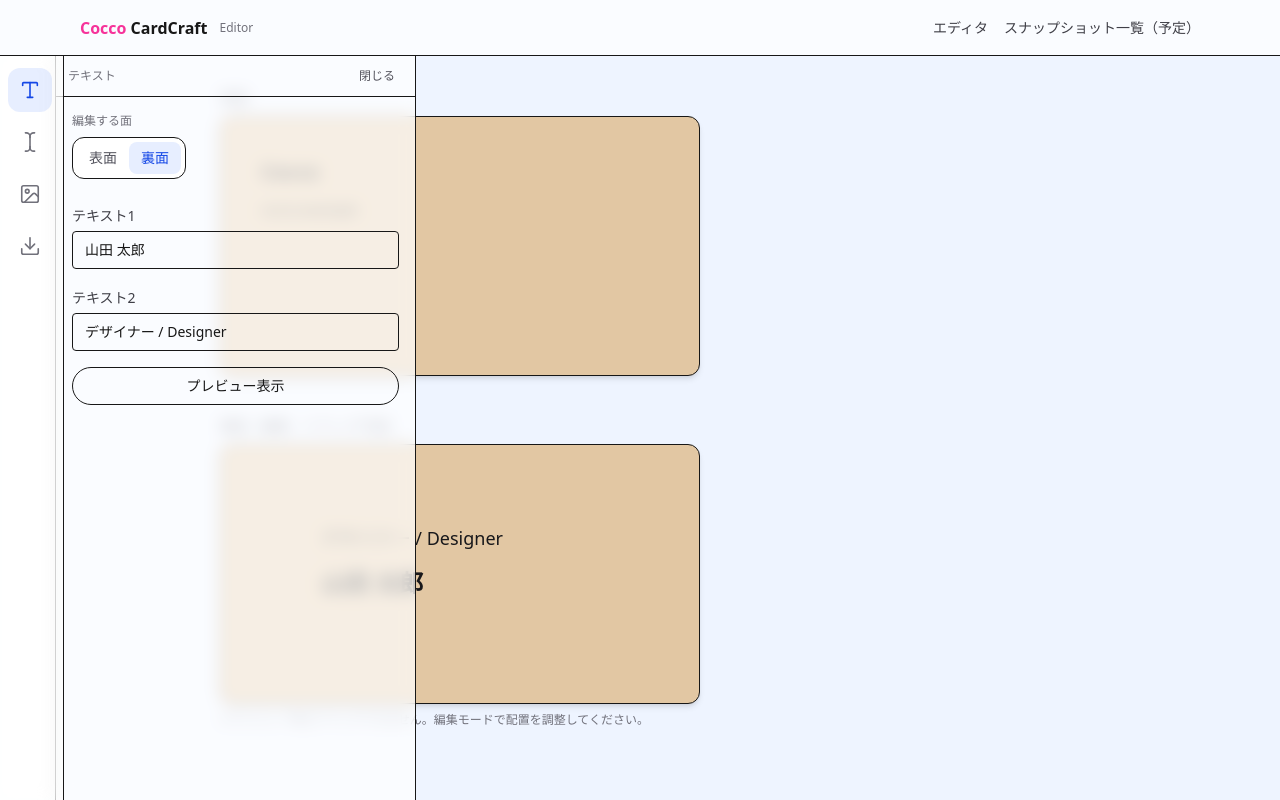
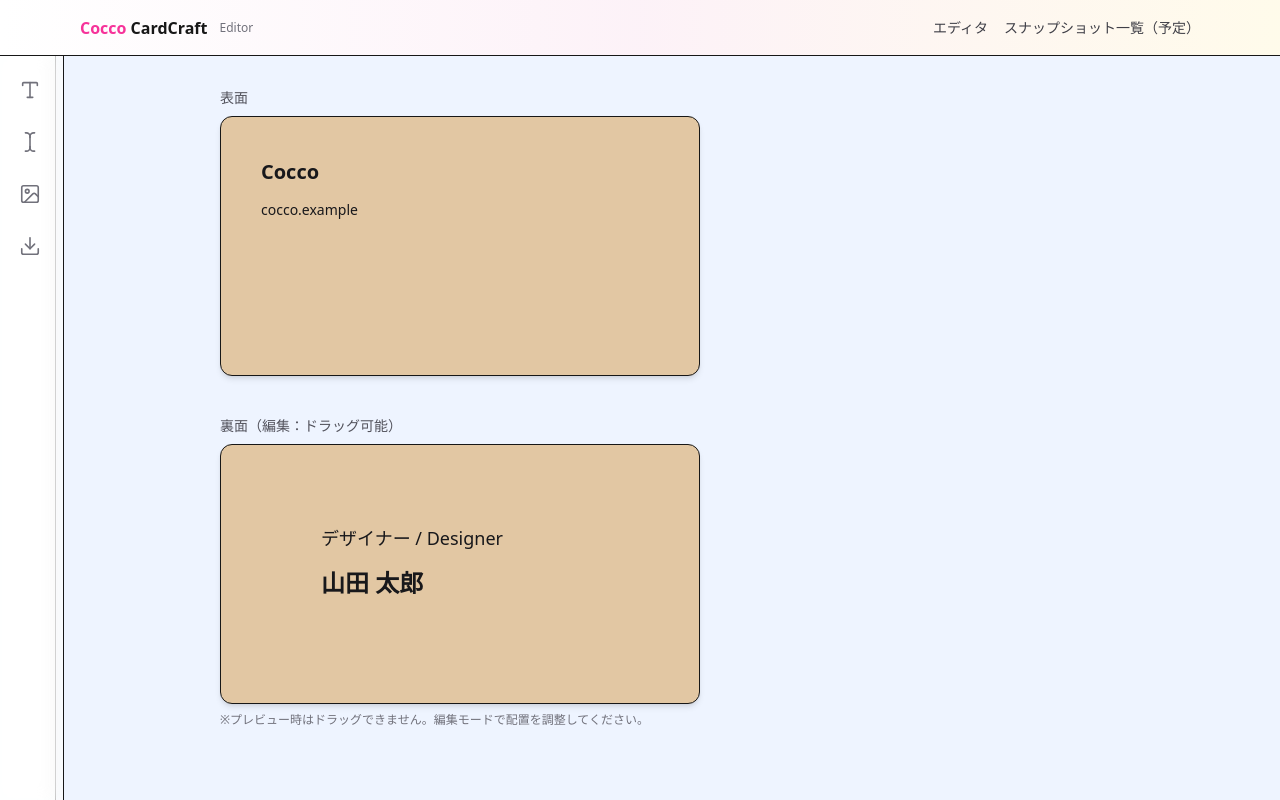
Before and after one commit to muu-ima/muu-cardcraft-lite, a Next.js app: page /editor in a window 1280 px wide. Built offline with nearby package versions, Linux system fonts and the light colour scheme.

Commit message:
refactor:Toolbar.tsxのトグルスイッチ修正案を

```diff
--- a/app/components/ToolPanel.tsx
+++ b/app/components/ToolPanel.tsx
@@ -1,3 +1,5 @@
+// @/app/components/ToolPanel.tsx
+
 "use client";
 
 import type { Block } from "@/hooks/useCardBlocks";
@@ -7,14 +9,13 @@ import type { DesignKey } from "@/shared/design";
 import TextTab from "@/app/components/tabs/TextTab";
 import DesignTab from "@/app/components/tabs/DesignTab";
 import ExportTab from "@/app/components/tabs/ExportTab";
-// import FontTab from "@/app/components/tabs/FontTab"; // あるなら
 
 type Side = "front" | "back";
 
 type Props = {
   open: boolean;
   onClose: () => void;
-  activeTab: TabKey;
+  activeTab: TabKey | null;
 
   side: Side;
   onChangeSide: (side: Side) => void;
@@ -51,20 +52,22 @@ export default function ToolPanel({
   onChangeDesign,
   onDownload,
 }: Props) {
-  if (!open) return null; // ★ここが「パッと消える」の正体
+  // ✅ open と activeTab を一致させる（事故防止）
+  if (!open || !activeTab) return null;
+
+  const title =
+    activeTab === "text"
+      ? "テキスト"
+      : activeTab === "design"
+      ? "デザイン"
+      : activeTab === "export"
+      ? "書き出し"
+      : "パネル";
 
   return (
-    <aside className="fixed left-14 top-14 z-30 h-screen w-[360px] border-r bg-white/70 backdrop-blur">
+    <aside className="fixed left-14 top-14 z-30 h-[calc(100vh-56px)] w-[360px] border-r bg-white/70 backdrop-blur">
       <div className="flex items-center justify-between border-b px-3 py-2">
-        <p className="text-xs text-zinc-500">
-          {activeTab === "text"
-            ? "テキスト"
-            : activeTab === "design"
-            ? "デザイン"
-            : activeTab === "export"
-            ? "書き出し"
-            : "パネル"}
-        </p>
+        <p className="text-xs text-zinc-500">{title}</p>
 
         <button
           type="button"
@@ -75,8 +78,7 @@ export default function ToolPanel({
         </button>
       </div>
 
-      <div className="h-[calc(100vh-41px)] overflow-y-auto p-4">
-        {/* ↓ 中身は今のまま */}
+      <div className="h-[calc(100%-41px)] overflow-y-auto p-4">
         {activeTab === "text" && (
           <div className="mb-4">
             <p className="mb-2 text-xs text-zinc-500">編集する面</p>
--- a/app/components/Toolbar.tsx
+++ b/app/components/Toolbar.tsx
@@ -4,7 +4,7 @@ import { Type, TextCursor, Image as ImageIcon, Download } from "lucide-react";
 import type { TabKey } from "@/shared/editor";
 
 type Props = {
-  activeTab: TabKey;
+  activeTab: TabKey | null;
   onChange: (tab: TabKey) => void;
 };
 
--- a/app/editor/CardEditor.tsx
+++ b/app/editor/CardEditor.tsx
@@ -16,22 +16,15 @@ type Side = "front" | "back";
 
 export default function CardEditor() {
   const [side, setSide] = useState<Side>("back");
-  const [activeTab, setActiveTab] = useState<TabKey>("text");
-  const [panelOpen, setPanelOpen] = useState(true);
+  const [activeTab, setActiveTab] = useState<TabKey | null>(null);
   const [isPreview, setIsPreview] = useState(false);
 
   const [design, setDesign] = useState<DesignKey>("plain");
   const activeDesign = CARD_FULL_DESIGNS[design];
 
+  // ✅ 同じタブ押し = 閉じる / 別タブ = 切替
   const onChangeTab = (tab: TabKey) => {
-    setActiveTab((prev) => {
-      if (prev === tab) {
-        setPanelOpen((v) => !v);
-        return prev;
-      }
-      setPanelOpen(true);
-      return tab;
-    });
+    setActiveTab((prev) => (prev === tab ? null : tab));
   };
 
   // ★ CanvasArea内の幅でスケール作る（表面/裏面 共通）
@@ -74,6 +67,7 @@ export default function CardEditor() {
 
   const getBlocksFor = (s: Side) =>
     s === "front" ? frontEditableBlocks : editableBlocks;
+
   useEffect(() => {
     const canvasW = canvasRef.current?.clientWidth ?? null;
     const previewW = previewWrapRef.current?.clientWidth ?? null;
@@ -82,12 +76,13 @@ export default function CardEditor() {
       isPreview,
       design,
       side,
+      activeTab,
       canvasW,
       previewW,
       scale,
       previewScale,
     });
-  }, [isPreview, design, side, scale, previewScale, canvasRef, previewWrapRef]);
+  }, [isPreview, design, side, activeTab, scale, previewScale, canvasRef, previewWrapRef]);
 
   return (
     <div className="relative h-full w-full bg-[#eef4ff]">
@@ -97,8 +92,8 @@ export default function CardEditor() {
       </div>
 
       <ToolPanel
-        open={panelOpen}
-        onClose={() => setPanelOpen(false)}
+        open={activeTab !== null}
+        onClose={() => setActiveTab(null)}  // ✅ここが重要
         activeTab={activeTab}
         side={side}
         onChangeSide={setSide}
@@ -110,7 +105,7 @@ export default function CardEditor() {
         onTogglePreview={() => setIsPreview((v) => !v)}
         design={design}
         onChangeDesign={setDesign}
-        fontFamily={"default"}
+        fontFamily="default"
         onDownload={(format, d) => downloadImage(format, d)}
       />
 
@@ -142,9 +137,7 @@ export default function CardEditor() {
               blocks={getBlocksFor("back")}
               design={design}
               interactive={!isPreview}
-              onBlockPointerDown={(e, id) =>
-                handlePointerDown(e, id, { scale })
-              }
+              onBlockPointerDown={(e, id) => handlePointerDown(e, id, { scale })}
               cardRef={cardRef}
               blockRefs={blockRefs}
               style={{
@@ -163,19 +156,10 @@ export default function CardEditor() {
         </section>
       </CanvasArea>
 
-      <ModalPreview
-        open={isPreview}
-        onClose={() => setIsPreview(false)}
-        title="プレビュー"
-      >
+      <ModalPreview open={isPreview} onClose={() => setIsPreview(false)} title="プレビュー">
         <div className="w-full flex justify-center">
           <div ref={previewWrapRef} className="w-full flex justify-center">
-            {/* ✅ 見た目サイズの外箱 */}
-            <div
-              className="overflow-hidden"
-              style={{ width: scaledW, height: scaledH }}
-            >
-              {/* ✅ 実寸の中身 */}
+            <div className="overflow-hidden" style={{ width: scaledW, height: scaledH }}>
               <div
                 style={{
                   width: PREVIEW_W,
@@ -207,7 +191,6 @@ function CanvasArea({
   innerRef: React.RefObject<HTMLDivElement | null>;
 }) {
   return (
-    // ★ヘッダー分(56px)を引いた高さで、スクロールはここだけ
     <main className="ml-14 h-[calc(100vh-56px)] min-w-0 overflow-y-auto px-3 sm:px-6 lg:px-10 py-8">
       <div ref={innerRef} className="mx-auto w-full max-w-4xl">
         {children}
--- a/app/editor/layout.tsx
+++ b/app/editor/layout.tsx
@@ -6,7 +6,10 @@ export default function EditorLayout({ children }: { children: ReactNode }) {
   return (
     <div className="fixed inset-0 overflow-hidden bg-[#eef4ff]">
       {/* Editor Header */}
-      <header className="h-14 w-full border-b bg-white/70 backdrop-blur">
+      <header
+        className="h-14 w-full border-b
+  bg-linear-to-r from-white via-pink-50 to-amber-50"
+      >
         <div className="mx-auto flex h-full max-w-6xl items-center justify-between px-4">
           <div className="flex items-center gap-3">
             <Link href="/" className="font-bold">
```
